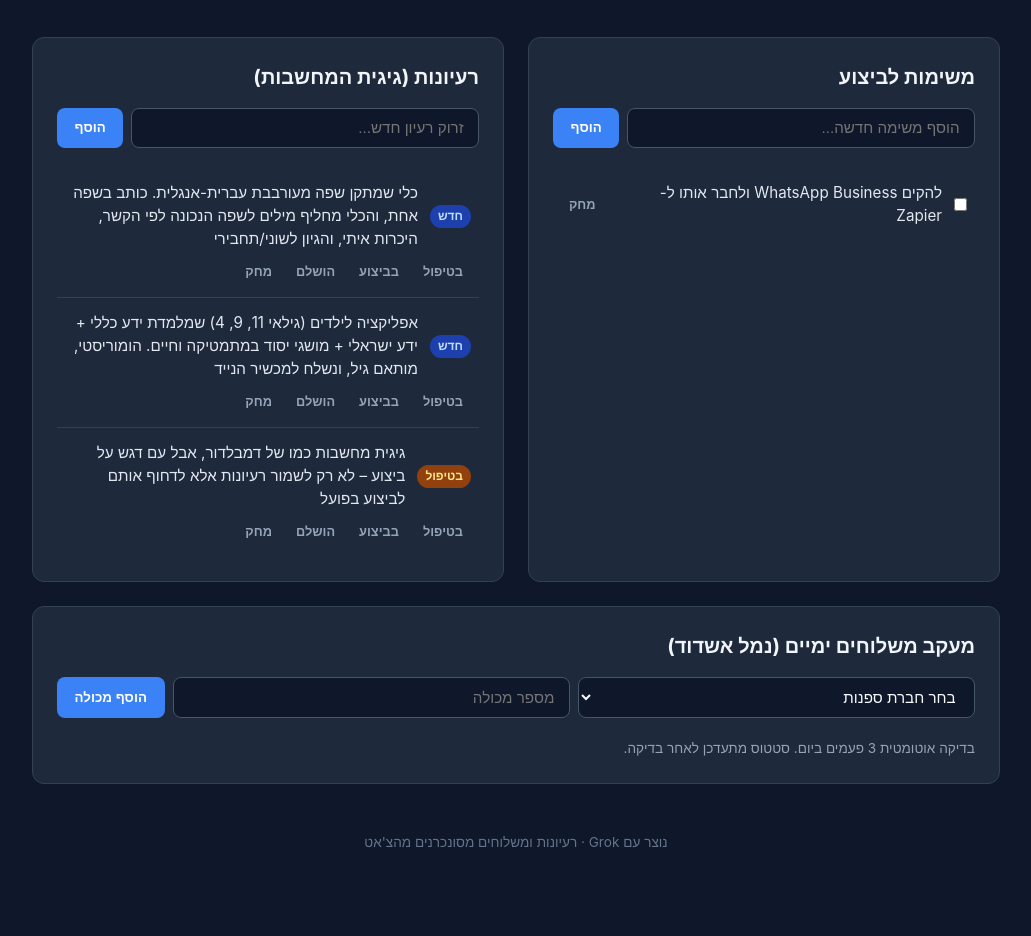
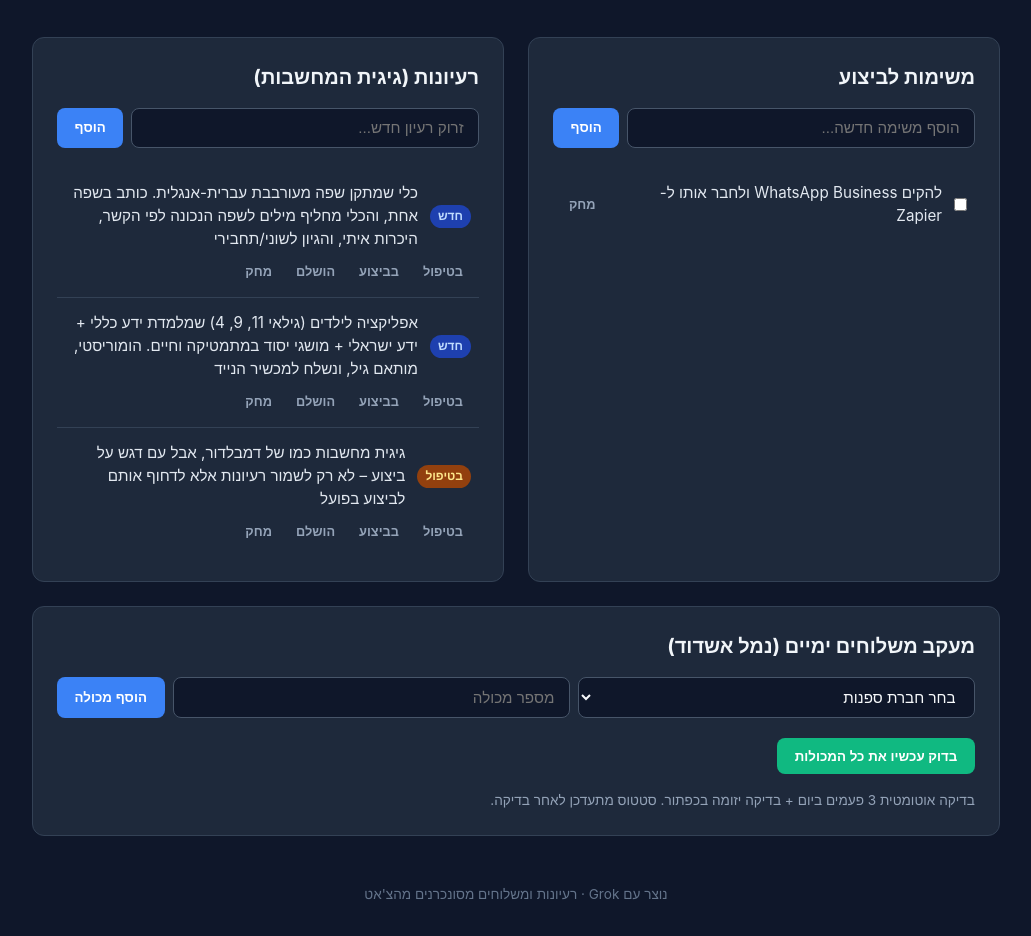
Before and after one commit to avichairaz-hue/personal-dashboard, a plain HTML site: page index.html in a window 1280 px wide. Shown: the part 111-1047 px from the top of the page, without its empty margins (124-1155 px from the left). Before the commit the page ends 995 px from the top, so only its background shows below. Drawn offline with Linux system fonts and the light colour scheme.

Commit message:
Add manual check button for containers

```diff
--- a/index.html
+++ b/index.html
@@ -52,8 +52,11 @@
         <input type="text" id="containerInput" placeholder="מספר מכולה">
         <button onclick="addContainer()">הוסף מכולה</button>
       </div>
+      <div style="margin: 0.75rem 0;">
+        <button onclick="manualCheckAll()" style="background:#10b981;">בדוק עכשיו את כל המכולות</button>
+      </div>
       <ul id="containerList" class="list"></ul>
-      <p style="font-size: 0.85rem; color: #94a3b8; margin-top: 1rem;">בדיקה אוטומטית 3 פעמים ביום. סטטוס מתעדכן לאחר בדיקה.</p>
+      <p style="font-size: 0.85rem; color: #94a3b8; margin-top: 1rem;">בדיקה אוטומטית 3 פעמים ביום + בדיקה יזומה בכפתור. סטטוס מתעדכן לאחר בדיקה.</p>
     </section>
 
     <footer>
```
